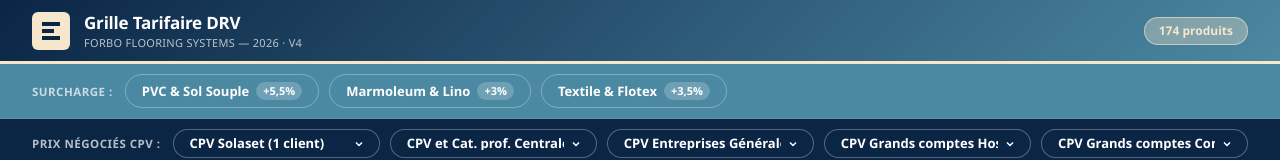
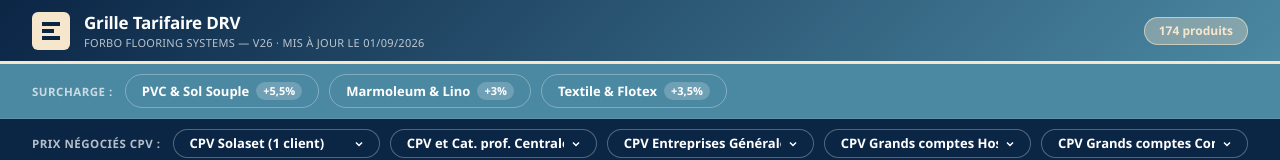
Before and after one commit to Kyatoshimara/Team-nord-, a plain HTML site: page index.html in a window 1280 px wide. Shown: the top 160 px of the page. Drawn offline with Linux system fonts and the light colour scheme.

Commit message:
index.html

```diff
--- a/index.html
+++ b/index.html
@@ -130,7 +130,7 @@
     <div class="logo-mark">
       <svg viewBox="0 0 24 24"><path d="M3 3h18v4H3zm0 7h12v4H3zm0 7h18v4H3z"/></svg>
     </div>
-    <h1>Grille Tarifaire DRV <small>Forbo Flooring Systems — 2026 · v4</small></h1>
+    <h1>Grille Tarifaire DRV <small>Forbo Flooring Systems — v26 · mis à jour le 01/09/2026</small></h1>
   </div>
   <div class="hbadge" id="total-badge">— produits</div>
 </header>
```
